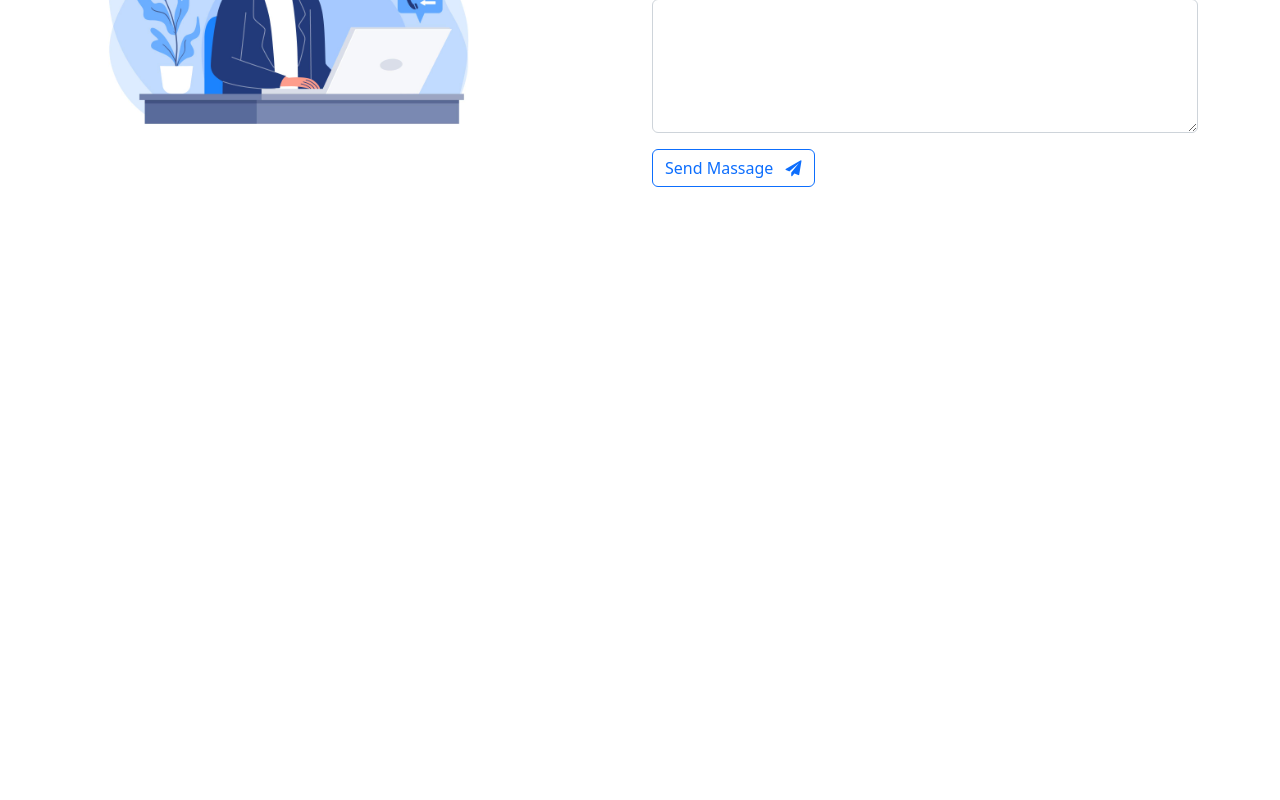
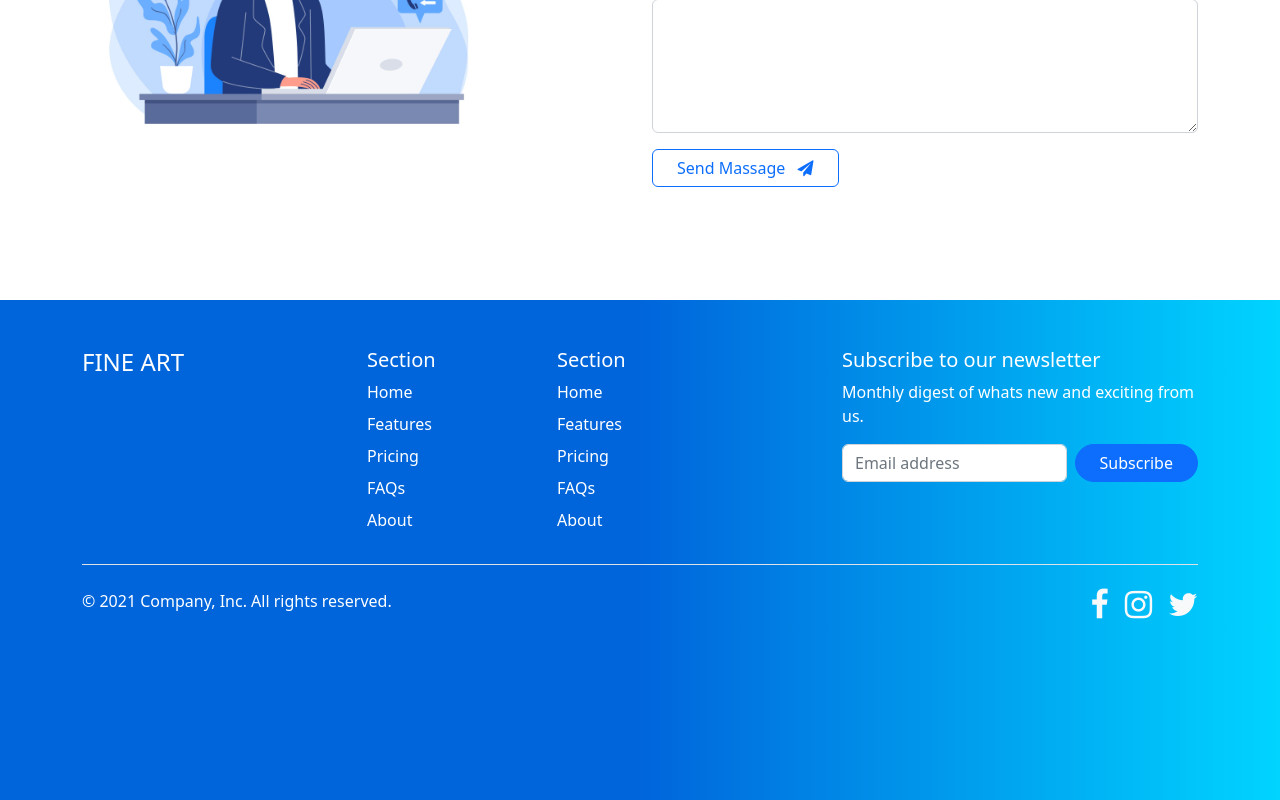
Before and after one commit to DavidSRV/WebSite-MERN-, a React (Create React App) app: page / in a window 1280 px wide. Shown: the part 2422-3222 px from the top of the page. Before the commit the page ends 2722 px from the top, so only its background shows below. Built offline with nearby package versions, Linux system fonts and the light colour scheme.

Commit message:
Se termina footer

```diff
--- a/src/App.js
+++ b/src/App.js
@@ -4,6 +4,7 @@
 import About from './page/About';
 import Services from './page/Services';
 import Contact from './page/Contact';
+import Footer from './page/Footer';
 
 function App() {
   return (
@@ -13,6 +14,7 @@
     <About/>
     <Services/>
     <Contact />
+    <Footer/>
     </>
   );
 }
--- a/src/page/Contact.jsx
+++ b/src/page/Contact.jsx
@@ -47,7 +47,7 @@
                 <label htmlFor="massage" className="form-label">Your Massage Here!</label>
                 <textarea className="form-control" id="text-area" rows="5"></textarea>
               </div>
-              <button type="submit" className="btn btn-outline-primary">
+              <button type="submit" className="btn btn-outline-primary px-4">
                 Send Massage <i className="fa fa-paper-plane ms-2"></i>
               </button>
             </form>
--- /dev/null
+++ b/src/page/Footer.jsx
@@ -0,0 +1,127 @@
+import React from 'react'
+import '../style/_Footer.scss'
+
+function Footer() {
+  return (
+    <footer className="footer text-white">
+      <div className="container">
+        <footer className="py-5">
+          <div className="row">
+            <div className="col-3">
+              <h4>FINE ART</h4>
+            </div>
+
+            <div className="col-2">
+              <h5>Section</h5>
+              <ul className="nav flex-column">
+                <li className="nav-item mb-2">
+                  <a to="#" className="nav-link p-0 text-white">
+                    Home
+                  </a>
+                </li>
+                <li className="nav-item mb-2">
+                  <a to="#" className="nav-link p-0 text-white">
+                    Features
+                  </a>
+                </li>
+                <li className="nav-item mb-2">
+                  <a to="#" className="nav-link p-0 text-white">
+                    Pricing
+                  </a>
+                </li>
+                <li className="nav-item mb-2">
+                  <a to="#" className="nav-link p-0 text-white">
+                    FAQs
+                  </a>
+                </li>
+                <li className="nav-item mb-2">
+                  <a to="#" className="nav-link p-0 text-white">
+                    About
+                  </a>
+                </li>
+              </ul>
+            </div>
+
+            <div className="col-2">
+              <h5>Section</h5>
+              <ul className="nav flex-column">
+                <li className="nav-item mb-2">
+                  <a to="#" className="nav-link p-0 text-white">
+                    Home
+                  </a>
+                </li>
+                <li className="nav-item mb-2">
+                  <a to="#" className="nav-link p-0 text-white">
+                    Features
+                  </a>
+                </li>
+                <li className="nav-item mb-2">
+                  <a to="#" className="nav-link p-0 text-white">
+                    Pricing
+                  </a>
+                </li>
+                <li className="nav-item mb-2">
+                  <a to="#" className="nav-link p-0 text-white">
+                    FAQs
+                  </a>
+                </li>
+                <li className="nav-item mb-2">
+                  <a to="#" className="nav-link p-0 text-white">
+                    About
+                  </a>
+                </li>
+              </ul>
+            </div>
+
+            <div className="col-4 offset-1">
+              <form>
+                <h5>Subscribe to our newsletter</h5>
+                <p>Monthly digest of whats new and exciting from us.</p>
+                <div className="d-flex w-100 gap-2">
+                  <label htmlFor="newsletter1" className="visually-hidden">
+                    Email address
+                  </label>
+                  <input
+                    id="newsletter1"
+                    type="text"
+                    className="form-control"
+                    placeholder="Email address"
+                  />
+                  <button
+                    className="btn btn-primary rounded-pill px-4"
+                    type="button"
+                  >
+                    Subscribe
+                  </button>
+                </div>
+              </form>
+            </div>
+          </div>
+
+          <div className="d-flex justify-content-between pt-4 mt-4 border-top">
+            <p>© 2021 Company, Inc. All rights reserved.</p>
+            <ul className="list-unstyled d-flex">
+              <li className="ms-3">
+                <a className="link-light" to="#">
+                  <i className="fa fa-facebook fa-2x"></i>
+                </a>
+              </li>
+              <li className="ms-3">
+                <a className="link-light" to="#">
+                  <i className="fa fa-instagram fa-2x"></i>
+                </a>
+              </li>
+              <li className="ms-3">
+                <a className="link-light" to="#">
+                  <i className="fa fa-twitter fa-2x"></i>
+                </a>
+              </li>
+            </ul>
+          </div>
+        </footer>
+      </div>
+    </footer>
+);
+}
+
+export default Footer
--- /dev/null
+++ b/src/style/_Footer.scss
@@ -0,0 +1,5 @@
+.footer{
+    background: rgb(0, 101, 219);
+    background: linear-gradient(90deg, rgb(0, 101, 219) 50%, rgba(0, 212, 255, 1));
+    min-height: 500px;
+}
```
